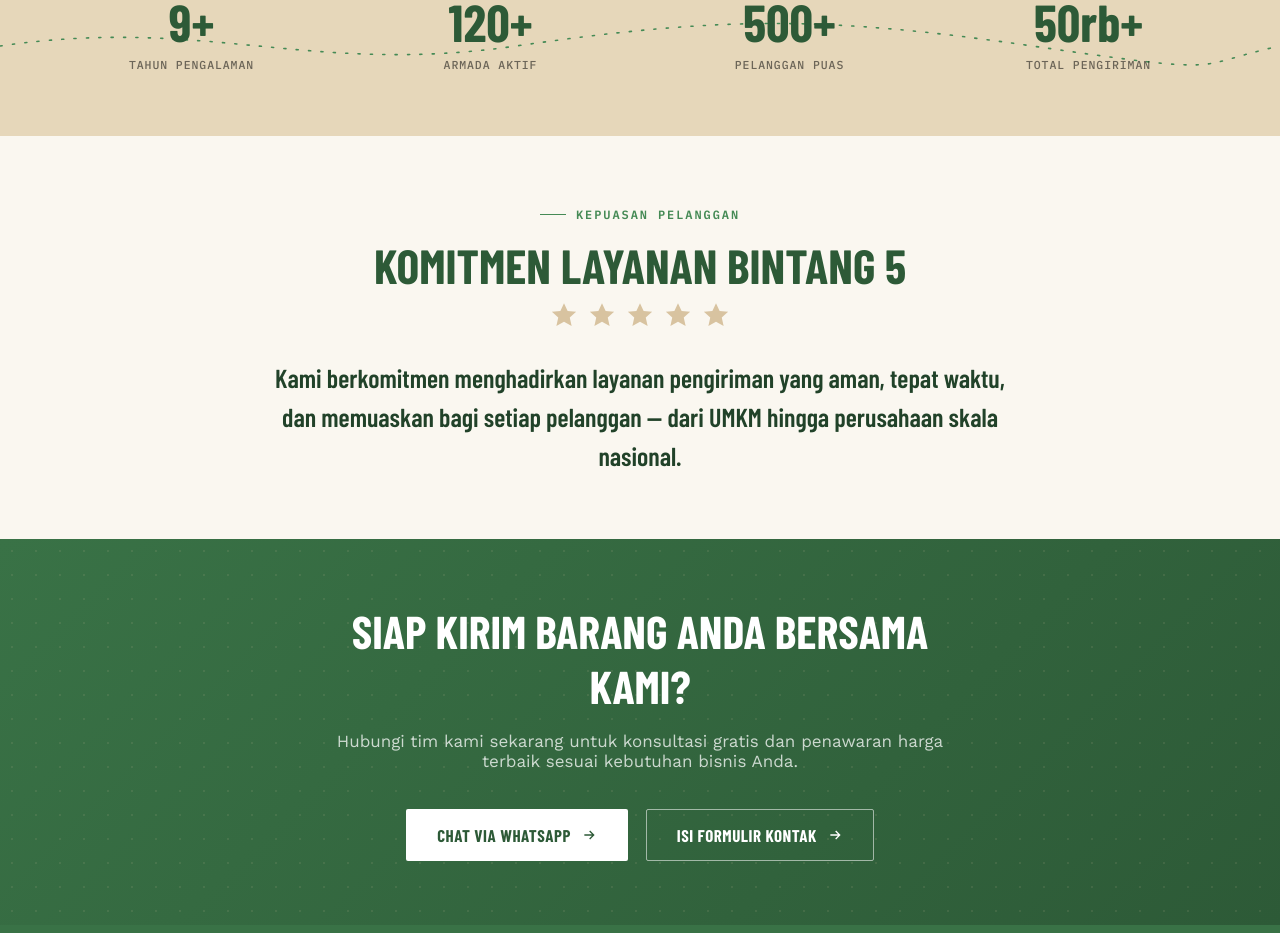
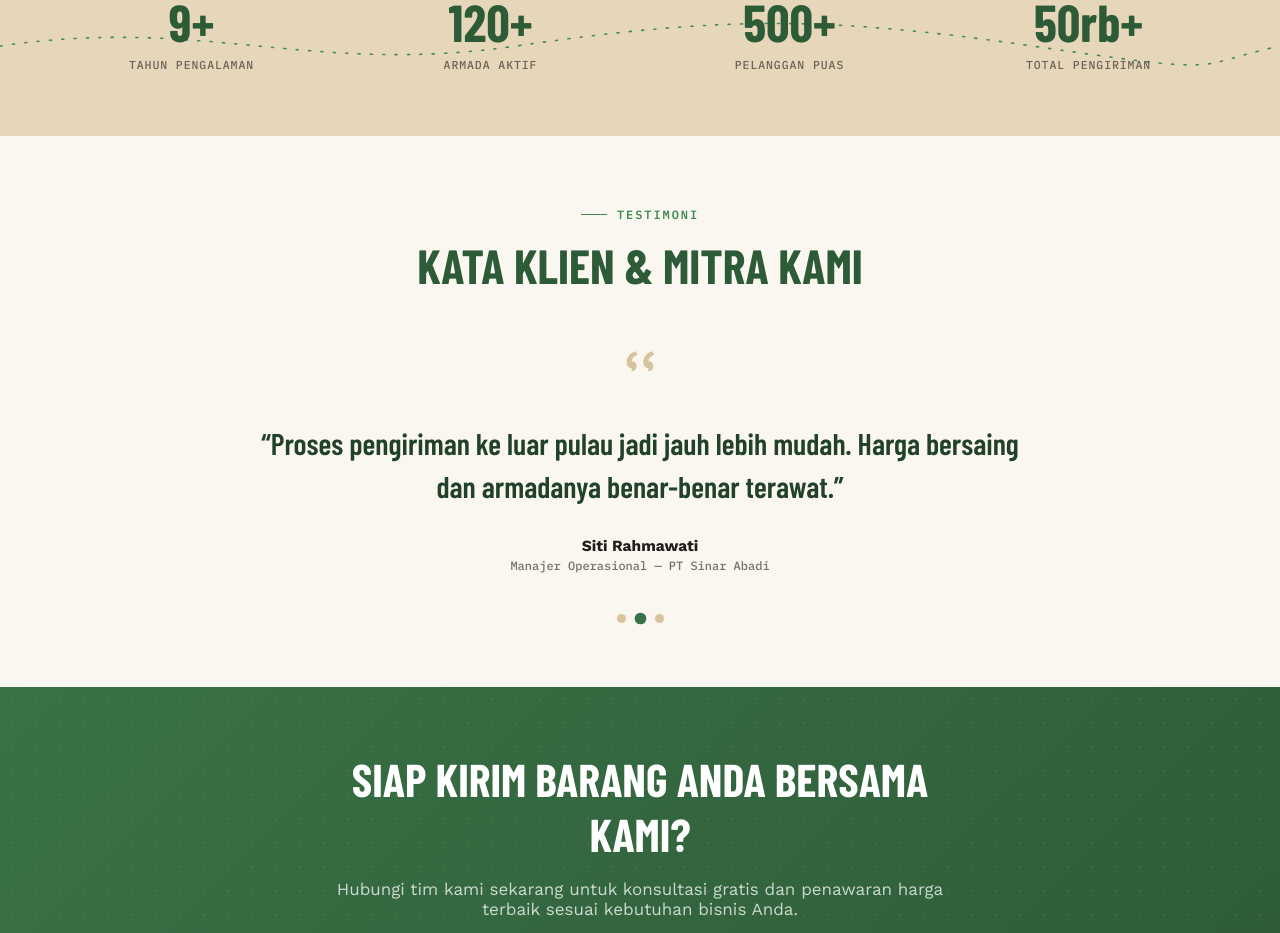
Before and after one commit to fridoustin/irja-express-logistic, a Next.js app: page / in a window 1280 px wide. Shown: the part 3540-4473 px from the top of the page. Built offline with nearby package versions, Linux system fonts and the light colour scheme; a web font is replaced by a local one.

Commit message:
feat: back to testimonial page

```diff
--- a/src/app/globals.css
+++ b/src/app/globals.css
@@ -715,6 +715,16 @@ section {
   color: var(--green-800);
   line-height: 1;
 }
+.stat-stars {
+  display: flex;
+  justify-content: center;
+  gap: 4px;
+}
+.stat-stars svg {
+  width: 26px;
+  height: 26px;
+  color: var(--green-700);
+}
 .stat .lbl {
   margin-top: 10px;
   font-family: var(--font-mono), monospace;
@@ -722,6 +732,74 @@ section {
   letter-spacing: 0.08em;
   text-transform: uppercase;
   color: var(--charcoal-60);
+}
+
+/* ===== TESTIMONIALS ===== */
+.testi-quote {
+  width: 40px;
+  height: 40px;
+  margin: 0 auto 30px;
+  color: var(--tan-300);
+}
+.testi-slide {
+  display: none;
+}
+.testi-slide.active {
+  display: block;
+  animation: fadeSlide 0.7s var(--ease);
+}
+@keyframes fadeSlide {
+  from {
+    opacity: 0;
+    transform: translateY(14px);
+  }
+  to {
+    opacity: 1;
+    transform: translateY(0);
+  }
+}
+.testi-slide p {
+  font-family: var(--font-display), sans-serif;
+  font-weight: 600;
+  font-size: clamp(22px, 3vw, 30px);
+  line-height: 1.45;
+  color: var(--green-900);
+}
+.testi-who {
+  margin-top: 28px;
+}
+.testi-who b {
+  font-size: 15.5px;
+  display: block;
+  color: var(--charcoal);
+}
+.testi-who span {
+  font-family: var(--font-mono), monospace;
+  font-size: 12px;
+  color: var(--charcoal-60);
+}
+
+.testi-dots {
+  display: flex;
+  justify-content: center;
+  gap: 10px;
+  margin-top: 40px;
+}
+.testi-dots button {
+  width: 9px;
+  height: 9px;
+  border-radius: 50%;
+  border: none;
+  background: var(--tan-300);
+  cursor: pointer;
+  padding: 0;
+  transition:
+    background 0.3s,
+    transform 0.3s;
+}
+.testi-dots button.active {
+  background: var(--green-700);
+  transform: scale(1.3);
 }
 
 /* ===== CUSTOMER SATISFACTION ===== */
--- a/src/app/page.tsx
+++ b/src/app/page.tsx
@@ -8,6 +8,7 @@ import CustomerSatisfaction from "@/components/CustomerSatisfaction";
 import Cta from "@/components/Cta";
 import Footer from "@/components/Footer";
 import WhatsAppFloat from "@/components/WhatsAppFloat";
+import Testimonials from "@/components/Testimonial";
 
 export default function Home() {
   return (
@@ -19,7 +20,7 @@ export default function Home() {
         <WhyChooseUs />
         <Services />
         <Stats />
-        <CustomerSatisfaction />
+        <Testimonials />
         <Cta />
       </main>
       <Footer />
--- /dev/null
+++ b/src/components/Testimonial.tsx
@@ -0,0 +1,74 @@
+"use client";
+
+import { useEffect, useState } from "react";
+
+const TESTIMONIALS = [
+{
+    quote:
+    "Irja Express jadi mitra logistik utama toko kami. Barang selalu sampai tepat waktu dan tim support-nya sangat mudah dihubungi.",
+    name: "Hendra Wijaya",
+    role: "Pemilik — Toko Makmur Jaya, Surabaya",
+},
+{
+    quote:
+    "Proses pengiriman ke luar pulau jadi jauh lebih mudah. Harga bersaing dan armadanya benar-benar terawat.",
+    name: "Siti Rahmawati",
+    role: "Manajer Operasional — PT Sinar Abadi",
+},
+{
+    quote:
+    "Yang paling saya suka adalah transparansi status pengiriman. Kami selalu tahu posisi barang tanpa perlu bertanya berkali-kali.",
+    name: "Budi Santoso",
+    role: "Founder — Kopi Nusantara Group",
+},
+];
+
+export default function Testimonials() {
+const [active, setActive] = useState(0);
+
+useEffect(() => {
+    const timer = setInterval(() => {
+    setActive((v) => (v + 1) % TESTIMONIALS.length);
+    }, 5500);
+    return () => clearInterval(timer);
+}, []);
+
+return (
+    <section className="testi" id="gallery">
+    <div className="wrap">
+        <div className="section-head" style={{ margin: "0 auto 56px", textAlign: "center" }}>
+        <span className="eyebrow" style={{ justifyContent: "center" }}>
+            Testimoni
+        </span>
+        <h2>Kata Klien &amp; Mitra Kami</h2>
+        </div>
+        <div className="testi-wrap">
+        <svg className="testi-quote" viewBox="0 0 48 48" fill="currentColor">
+            <path d="M14 24c-4 0-6-3-6-7 0-6 4-11 11-13l2 4c-5 2-7 5-7 8 3 0 6 2 6 6s-3 6-6 6zm20 0c-4 0-6-3-6-7 0-6 4-11 11-13l2 4c-5 2-7 5-7 8 3 0 6 2 6 6s-3 6-6 6z" />
+        </svg>
+        <div className="testi-track">
+            {TESTIMONIALS.map((t, i) => (
+            <div className={`testi-slide ${i === active ? "active" : ""}`} key={t.name}>
+                <p>&ldquo;{t.quote}&rdquo;</p>
+                <div className="testi-who">
+                <b>{t.name}</b>
+                <span>{t.role}</span>
+                </div>
+            </div>
+            ))}
+        </div>
+        <div className="testi-dots">
+            {TESTIMONIALS.map((t, i) => (
+            <button
+                key={t.name}
+                className={i === active ? "active" : ""}
+                onClick={() => setActive(i)}
+                aria-label={`Testimoni ${i + 1}`}
+            />
+            ))}
+        </div>
+        </div>
+    </div>
+    </section>
+);
+}
```
